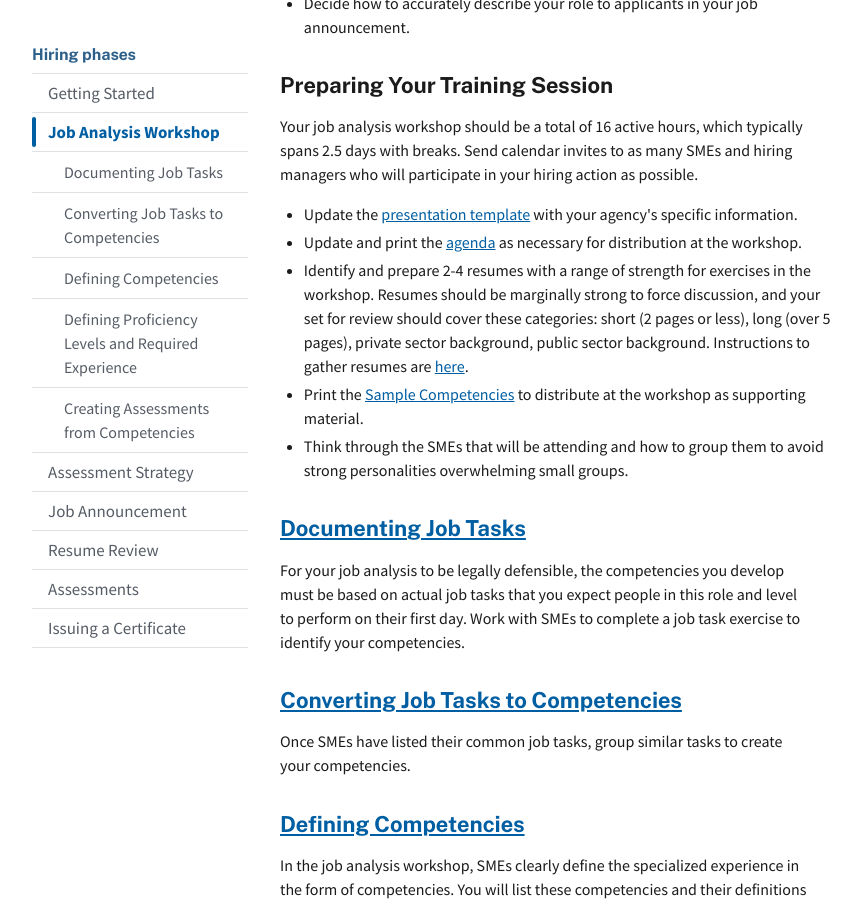
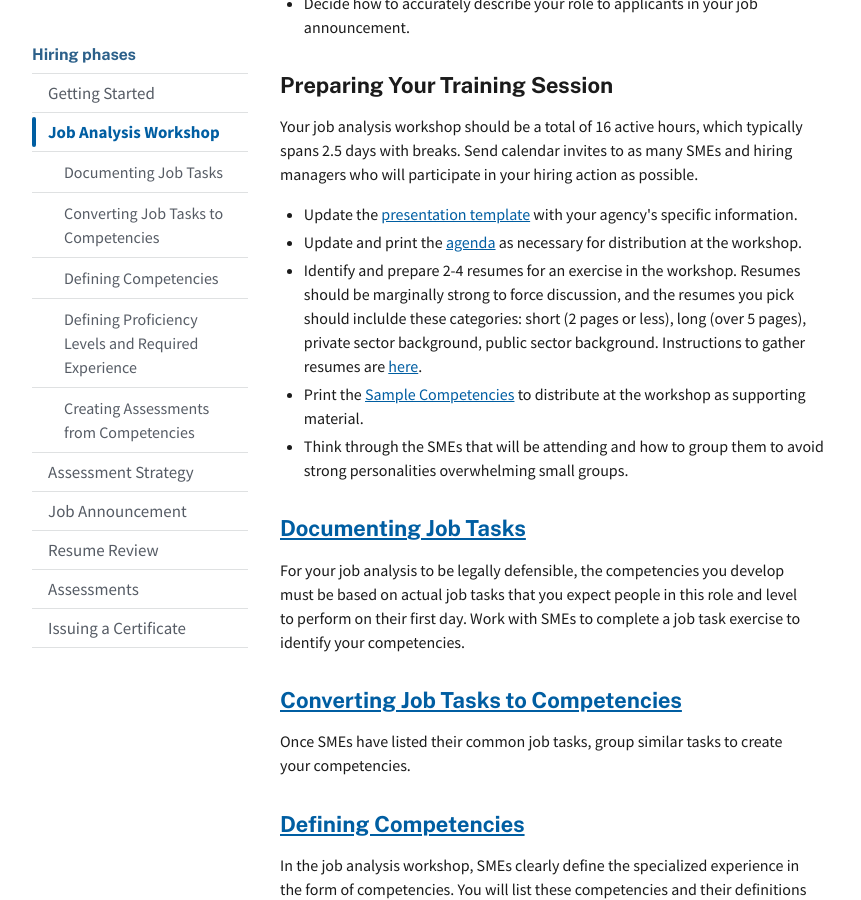
Before and after one commit to usds/SME-QA-Website, a Jekyll site: the page built from pages/phases/job-analysis/index.html, in a window 1280 px wide and 900 px high, scrolled down 1651 px. Shown: the whole window, without its empty margins (128-989 px from the left). Built offline with Jekyll 4.4.1, drawn with Linux system fonts in a browser that asks for light colours.

Commit message:
Update pages/phases/job-analysis/index.html
Co-authored-by: Stephanie Grosser <stephaniefaith@users.noreply.github.com>

```diff
--- a/pages/phases/job-analysis/index.html
+++ b/pages/phases/job-analysis/index.html
@@ -48,7 +48,7 @@
 <ul class="usa-list">
   <li>Update the <a href="{{site.baseurl}}/toolkit/job-analysis/job-analysis-presentation.pptx">presentation template</a> with your agency's specific information.</li>
   <li>Update and print the <a href="{{site.baseurl}}/toolkit/job-analysis/agenda-for-job-analysis-workshop/">agenda</a> as necessary for distribution at the workshop.</li>
-  <li>Identify and prepare 2-4 resumes with a range of strength for exercises in the workshop. Resumes should be marginally strong to force discussion, and your set for review should cover these categories: short (2 pages or less), long (over 5 pages), private sector background, public sector background. Instructions to gather resumes are <a href="{{site.baseurl}}/hiring-phases/resume-review/training/#setting-up-resume-review-training">here</a>.</li>
+  <li>Identify and prepare 2-4 resumes for an exercise in the workshop. Resumes should be marginally strong to force discussion, and the resumes you pick should inclulde these categories: short (2 pages or less), long (over 5 pages), private sector background, public sector background. Instructions to gather resumes are <a href="{{site.baseurl}}/hiring-phases/resume-review/training/#setting-up-resume-review-training">here</a>.</li>
   <li>Print the <a href="{{site.baseurl}}/toolkit/job-analysis/sample-competencies-proficiencies.docx">Sample Competencies</a> to distribute at the workshop as supporting material.</li>
   <li>Think through the SMEs that will be attending and how to group them to avoid strong personalities overwhelming small groups.</li>
 </ul>
```
